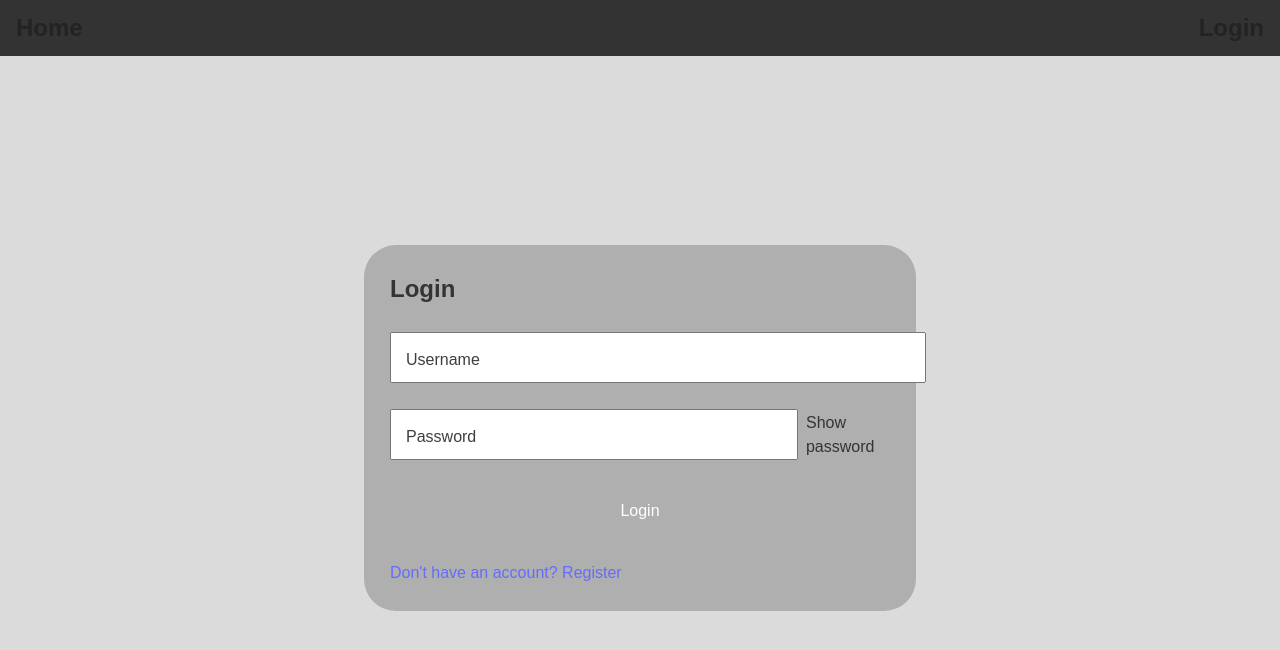
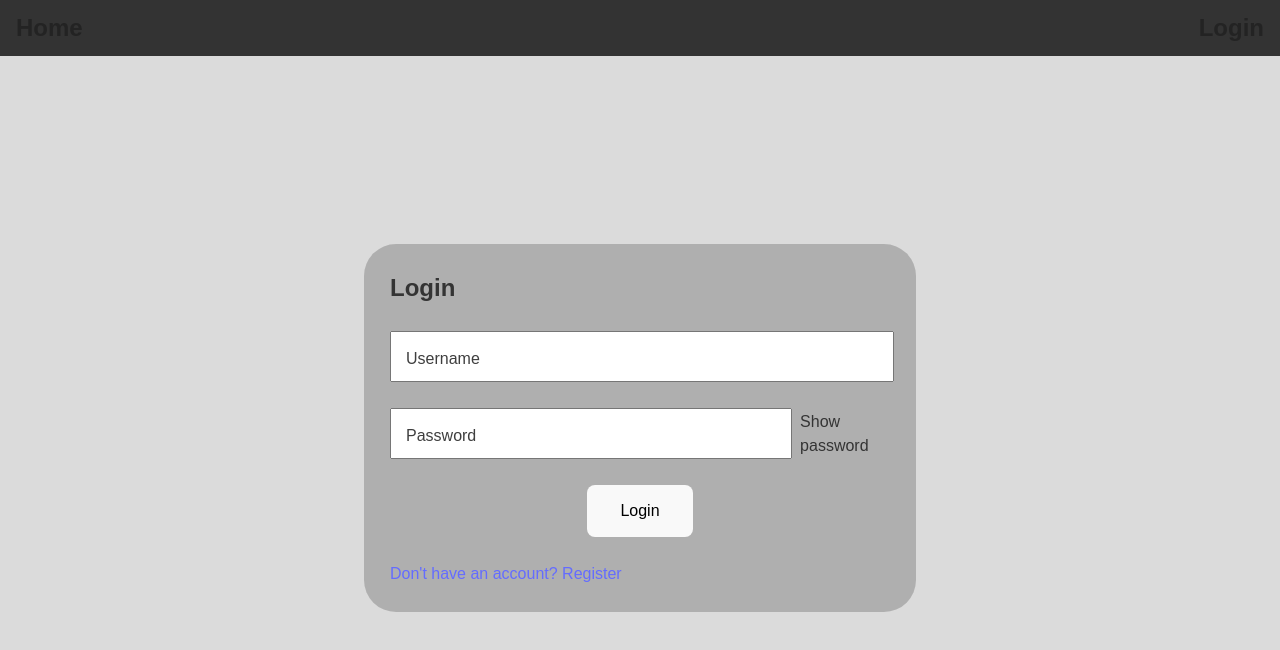
Before and after one commit to 0-C-E/Prototype, a React (Vite) app: page /Prototype/auth in a window 1280 px wide. Shown: the top 650 px of the page. Built offline with nearby package versions, Linux system fonts and the light colour scheme.

Commit message:
Refactor authentication components: move FormField, PasswordField, and PasswordRequirements to a new directory structure; update imports in Authentication and Home pages; enhance CSS styles for better layout and usability

```diff
--- a/src/assets/styles/Authentication.css
+++ b/src/assets/styles/Authentication.css
@@ -1,12 +1,5 @@
-#authentication {
-    display: flex;
-    justify-content: center;
-    align-items: center;
-    height: 100%;
-    width: 100%;
-}
-
-section {
+section#login,
+section#register {
     display: flex;
     flex-direction: column;
     gap: var(--spacing-medium);
@@ -16,37 +9,14 @@ section {
     width: clamp(320px, 100%, 500px);
 }
 
-form {
-    display: flex;
-    flex-direction: column;
-    gap: var(--spacing-medium);
-    align-items: center;
-    justify-content: center;
-    width: 100%;
-}
-
-button[type='submit'] {
-    color: white;
-    cursor: pointer;
-    background-color: var(--color-secondary);
-    border: none;
-    border-radius: var(--border-radius-large);
-    font-size: var(--font-size-small);
-    padding: 1rem 2rem;
-}
-
-button[type='submit']:hover {
-    background-color: var(--color-primary);
-}
-
 .form-field {
     position: relative;
     width: 100%;
 }
 
 .form-field input {
+    padding: 1rem 0;
     width: 100%;
-    padding: 1rem;
 }
 
 .form-field label {
@@ -59,26 +29,20 @@ button[type='submit']:hover {
 
 .form-field input:focus + label,
 .form-field input.filled + label {
-    top: -0.75rem;
-    left: 0.75rem;
-    font-size: 0.75rem;
-    background: white;
-    padding: 0 0.25rem;
+    top: -0.75em;
+    left: 0.75em;
+    font-size: 0.75em;
+    padding: 0 0.25em;
+}
+
+.icons {
+    cursor: pointer;
+    margin-left: 0.5em;
 }
 
 .input-with-icon {
     display: flex;
     align-items: center;
-}
-
-.icons {
-    cursor: pointer;
-    margin-left: 0.5rem;
-}
-
-ul {
-    list-style: none;
-    padding-left: 0;
 }
 
 .password-requirement-check {
@@ -89,6 +53,19 @@ ul {
     color: var(--color-error);
 }
 
+#authentication {
+    display: flex;
+    justify-content: center;
+    align-items: center;
+    height: 100%;
+    width: 100%;
+}
+
+#password-requirements > ul > li {
+    align-items: center;
+    display: flex;
+}
+
 @media screen and (max-width: 500px) {
     section {
         border-radius: 0;
--- a/src/assets/styles/index.css
+++ b/src/assets/styles/index.css
@@ -104,6 +104,10 @@ form {
     width: 100%;
 }
 
+ul {
+    list-style: none;
+}
+
 #root {
     display: flex;
     flex: 1;
--- a/src/modules/authentication/components/PasswordRequirements.jsx
+++ b/src/components/authentication/PasswordRequirements.jsx
@@ -19,10 +19,8 @@ export default function PasswordRequirements({ password }) {
                     return (
                         <li key={i}>
                             {valid ? (
-                                // <CheckCircle className="password-requirement-check" />
                                 <p className="password-requirement-check">✓</p>
                             ) : (
-                                // <XCircle className="password-requirement-x" />
                                 <p className="password-requirement-x">✗</p>
                             )}
                             <span>{rule.text}</span>
--- a/src/pages/Authentication.jsx
+++ b/src/pages/Authentication.jsx
@@ -1,7 +1,7 @@
 import { useState } from 'react'
-import FormField from '/src/modules/authentication/components/FormField'
-import PasswordField from '/src/modules/authentication/components/PasswordField'
-import PasswordRequirements from '/src/modules/authentication/components/PasswordRequirements'
+import FormField from '/src/components/authentication/FormField'
+import PasswordField from '/src/components/authentication/PasswordField'
+import PasswordRequirements from '/src/components/authentication/PasswordRequirements'
 import '/src/assets/styles/Authentication.css'
 
 export default function AuthenticationPage() {
--- a/src/pages/Home.jsx
+++ b/src/pages/Home.jsx
@@ -1,4 +1,4 @@
-import DefaultReactApp from '../modules/home/DefaultReactApp'
+import DefaultReactApp from '../components/home/DefaultReactApp'
 
 const Home = () => {
     return <DefaultReactApp />
```
Also changed, not shown: src/components/authentication/FormField.jsx (renamed from src/modules/authentication/components/FormField.jsx), src/components/authentication/PasswordField.jsx (renamed from src/modules/authentication/components/PasswordField.jsx), src/components/home/DefaultReactApp.jsx (renamed from src/modules/home/DefaultReactApp.jsx).
